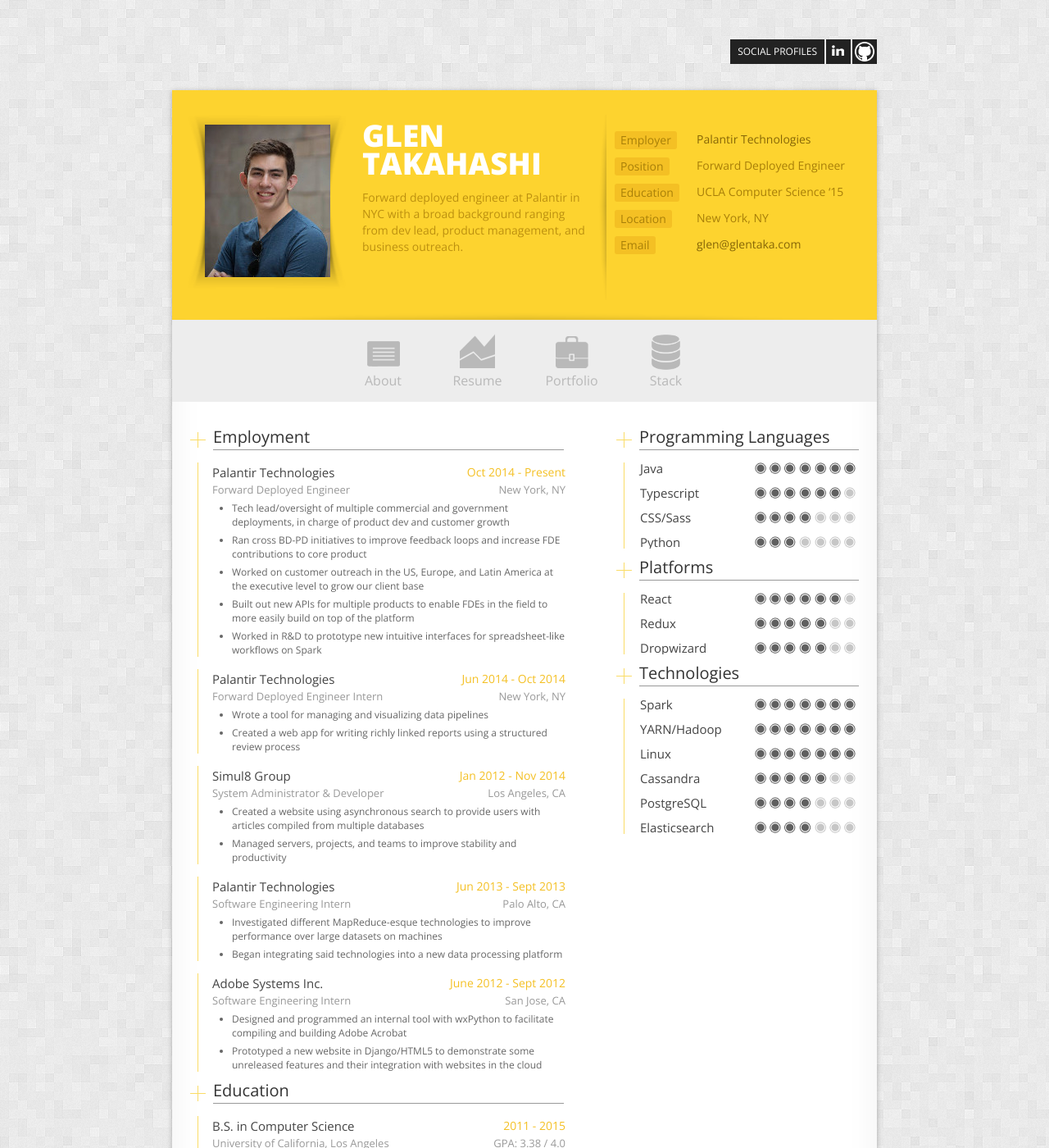
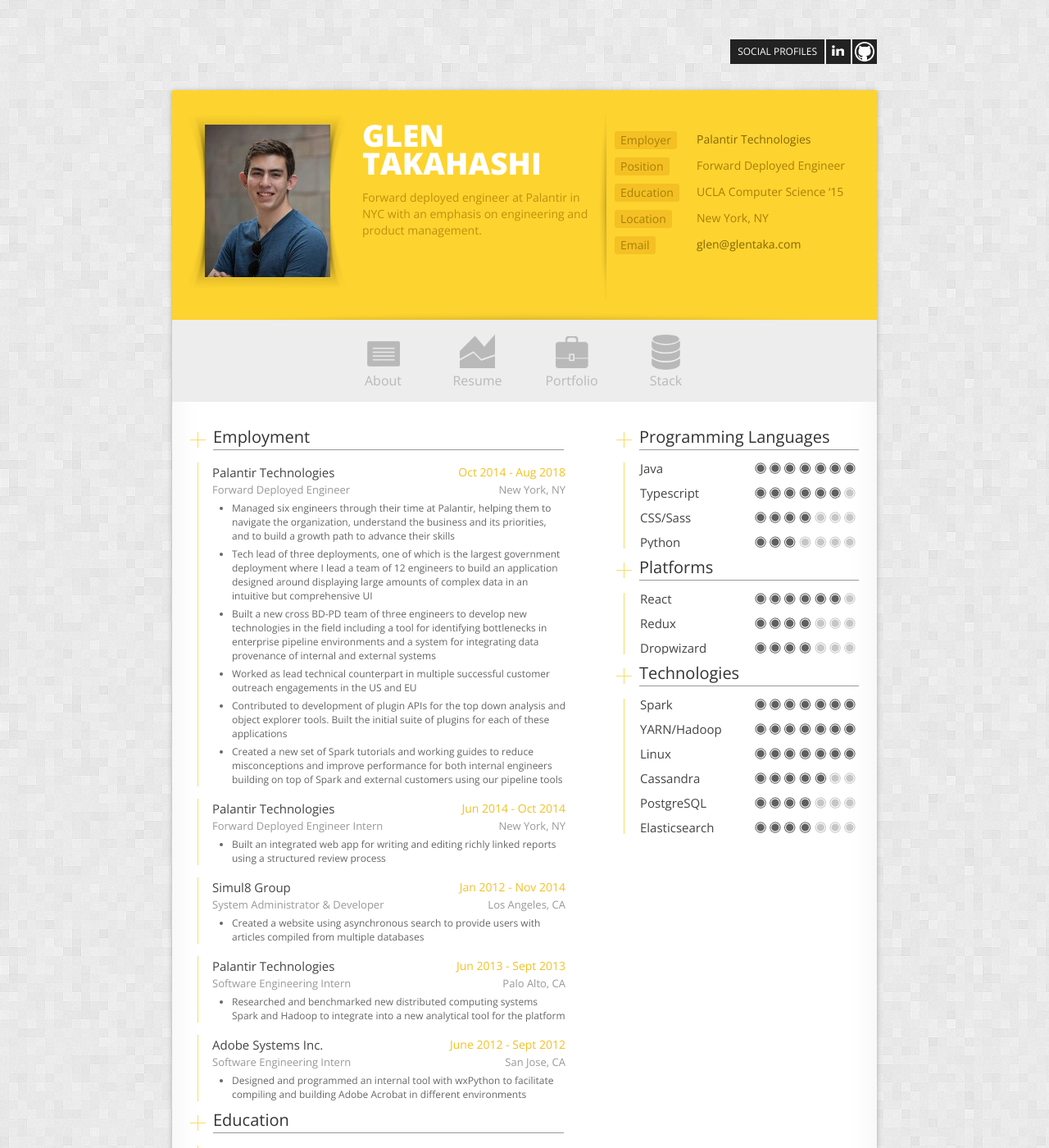
Before and after one commit to glentakahashi/glentaka.com, a Jekyll site: the page built from index.html, in a window 1280 px wide and 1400 px high. Shown: the whole window at 82% size. Built offline with Jekyll 4.4.1, drawn with Linux system fonts in a browser that asks for light colours; nearby versions of some CDN libraries.

Commit message:
Updated 15 sept 2018g

```diff
--- a/_data/about.yml
+++ b/_data/about.yml
@@ -9,10 +9,10 @@
 image: "https://glentaka.com/images/glentaka.png"
 type: "website"
 url: "https://glentaka.com"
-description: "Forward deployed engineer at Palantir in NYC with a broad background ranging from dev lead, product management, and business outreach."
+description: "Forward deployed engineer at Palantir in NYC with an emphasis on engineering and product management."
 #endopengraph
-summary: "Forward deployed engineer at Palantir in NYC with a broad background ranging from dev lead, product management, and business outreach."
-updated: "March 5 2018"
+summary: "Forward deployed engineer at Palantir in NYC with an emphasis on engineering and product management."
+updated: "15 Sept 2018"
 info:
   Education: "UCLA Computer Science '15"
   Location: "New York, NY"
--- a/_data/jobs.yml
+++ b/_data/jobs.yml
@@ -1,15 +1,17 @@
 -
   title: "Forward Deployed Engineer"
-  date: "Oct 2014 - Present"
+  date: "Oct 2014 - Aug 2018"
   employer: "Palantir Technologies"
   employerurl: "https://palantir.com"
   location: "New York, NY"
   duties:
-  - "Tech lead/oversight of multiple commercial and government deployments, in charge of product dev and customer growth"
-  - "Ran cross BD-PD initiatives to improve feedback loops and increase FDE contributions to core product"
-  - "Worked on customer outreach in the US, Europe, and Latin America at the executive level to grow our client base"
-  - "Built out new APIs for multiple products to enable FDEs in the field to more easily build on top of the platform"
-  - "Worked in R&D to prototype new intuitive interfaces for spreadsheet-like workflows on Spark"
+  - "Managed six engineers through their time at Palantir, helping them to navigate the organization, understand the business and its priorities, and to build a growth path to advance their skills"
+  - "Tech lead of three deployments, one of which is the largest government deployment where I lead a team of 12 engineers to build an application designed around displaying large amounts of complex data in an intuitive but comprehensive UI"
+  - "Built a new cross BD-PD team of three engineers to develop new technologies in the field including a tool for identifying bottlenecks
+    in enterprise pipeline environments and a system for integrating data provenance of internal and external systems"
+  - "Worked as lead technical counterpart in multiple successful customer outreach engagements in the US and EU"
+  - "Contributed to development of plugin APIs for the top down analysis and object explorer tools. Built the initial suite of plugins for each of these applications"
+  - "Created a new set of Spark tutorials and working guides to reduce misconceptions and improve performance for both internal engineers building on top of Spark and external customers using our pipeline tools"
 -
   title: "Forward Deployed Engineer Intern"
   date: "Jun 2014 - Oct 2014"
@@ -17,8 +19,7 @@
   employerurl: "https://palantir.com"
   location: "New York, NY"
   duties:
-  - "Wrote a tool for managing and visualizing data pipelines"
-  - "Created a web app for writing richly linked reports using a structured review process"
+  - "Built an integrated web app for writing and editing richly linked reports using a structured review process"
 -
   title: "System Administrator & Developer"
   date: "Jan 2012 - Nov 2014"
@@ -27,7 +28,6 @@
   location: "Los Angeles, CA"
   duties:
   - "Created a website using asynchronous search to provide users with articles compiled from multiple databases"
-  - "Managed servers, projects, and teams to improve stability and productivity"
 -
   title: "Software Engineering Intern"
   date: "Jun 2013 - Sept 2013"
@@ -35,8 +35,7 @@
   employerurl: "https://palantir.com"
   location: "Palo Alto, CA"
   duties:
-  - "Investigated different MapReduce-esque technologies to improve performance over large datasets on machines"
-  - "Began integrating said technologies into a new data processing platform"
+  - "Researched and benchmarked new distributed computing systems Spark and Hadoop to integrate into a new analytical tool for the platform"
 -
   title: "Software Engineering Intern"
   date: "June 2012 - Sept 2012"
@@ -44,5 +43,4 @@
   employerurl: "https://www.adobe.com"
   location: "San Jose, CA"
   duties:
-  - "Designed and programmed an internal tool with wxPython to facilitate compiling and building Adobe Acrobat"
-  - "Prototyped a new website in Django/HTML5 to demonstrate some unreleased features and their integration with websites in the cloud"
+  - "Designed and programmed an internal tool with wxPython to facilitate compiling and building Adobe Acrobat in different environments"
--- a/_data/skills.yml
+++ b/_data/skills.yml
@@ -5,8 +5,8 @@
   Python: 3
 "Platforms":
   React: 6
-  Redux: 5
-  Dropwizard: 5
+  Redux: 4
+  Dropwizard: 4
 "Technologies":
   Spark: 7
   YARN/Hadoop: 7
```
Also changed, not shown: 2 other files.
